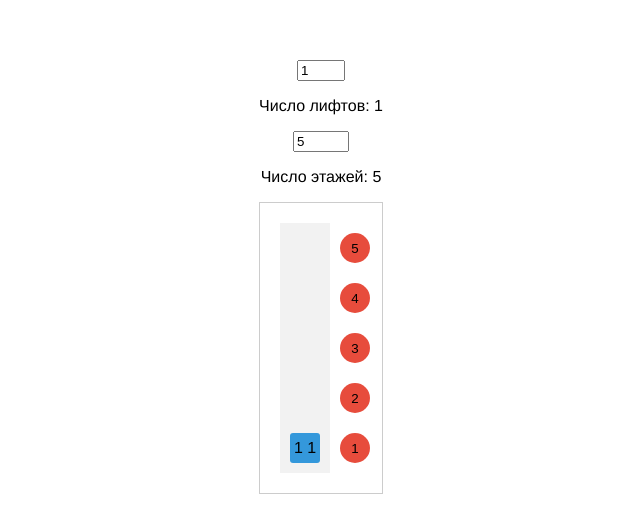
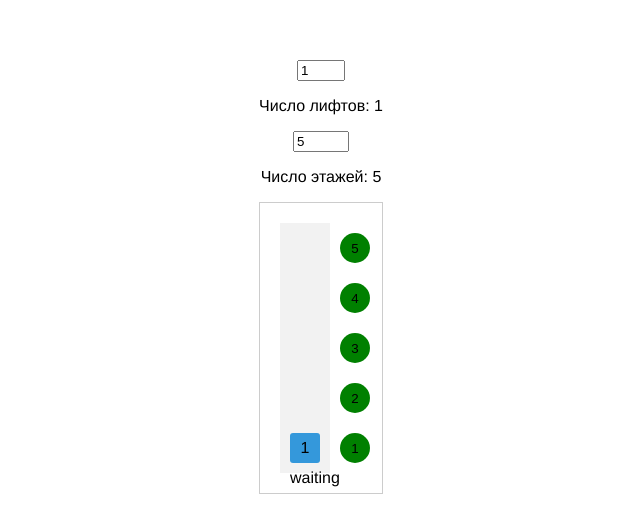
Before and after one commit to ivan-nor/trueconf-test, a Vue app: page / in a window 1280 px wide. Shown: the top 526 px of the page, without its empty margins (319-959 px from the left). Built offline with nearby package versions, Linux system fonts and the light colour scheme.

Commit message:
first worked version

```diff
--- a/src/App.vue
+++ b/src/App.vue
@@ -9,12 +9,14 @@
         <ElevatorComponent
           :floors="floors"
           :elevator="elevator"
+          :status="elevator.status"
         />
       </div>
         <CallButtons
           :floors="floors"
           :elevators="elevators"
           @callButton="callButton"
+          :queue="queue"
         />
     </div>
   </div>
@@ -38,7 +40,7 @@ export default {
       elevators: [],
       floors: [],
       freeElevators: [],
-      queue: []
+      queue: new Set()
     }
   },
   watch: {
@@ -47,21 +49,16 @@ export default {
     },
     numberOfFloors () {
       this.setFloors()
-    },
-    queue () {
-      console.log('APP watch QUEUE', this.queue)
-      this.callElevator(this.queue)
-    },
-    elevators () {
-      console.log('watch ELEV')
     }
   },
   methods: {
     watchCallsStack () {
-      console.log('WATCH CALLS STACK', this.queue)
-      // const nearestElevator = this.getNearestElevator()
-      // setTimeout(this.watchCallsStack, 1000) // ТАЙМЕР ОБНОВЛЕНИЯ
+      if (this.queue.size > 0) {
+        this.callElevator(this.queue)
+      }
+      setTimeout(this.watchCallsStack, 100) // ТАЙМЕР ОБНОВЛЕНИЯ
     },
+
     getNearestElevator (id) {
       const waitingElevators = this.elevators.filter(e => e.status === 'waiting') // свободные лифты
       const mappedOnModules = waitingElevators.map(e => ({ ...e, diff: Math.abs(e.currentFloor - id) })) // добавляем разницу с выбранным этажом
@@ -70,79 +67,70 @@ export default {
         const minId = Math.min(...mappedOnModules.filter(e => e.diff === minDiff).map(e => e.id)) // минимальный ID среди лифтов с минимальной разницей
         return (elevator.diff === minDiff && elevator.id === minId) ? elevator.id : acc
       }, {})
-      console.log('ближайший лифт:', _.find(this.elevators, { id: nearestElevatorId }))
       return _.find(this.elevators, { id: nearestElevatorId })
     },
 
     callButton (floor) { // отсюда идет задача в стек вызовов лифта
       const findElevatorsOnFloor = this.elevators.filter((e) => e.currentFloor === floor.id) // лифты на этаже
-      console.log('лифты на этаже', typeof floor.id, floor.id, findElevatorsOnFloor)
       if (findElevatorsOnFloor.length === 0) {
-        this.queue = [...this.queue, Number(floor.id)]
+        this.queue.add(Number(floor.id))
       }
-
-      // console.log('Вызван лифт на этаж:', floor, floor.id) // floor: { id, currentElevator }
-      // const nearestElevator = this.getNearestElevator(floor)
-      // console.log('Ближайший лифт: ', nearestElevator)
-      // nearestElevator.prevFloor = nearestElevator.currentFloor
-      // nearestElevator.currentFloor = floor.id
-      // nearestElevator.status = 'moving'
-      // const time = Math.abs(nearestElevator.prevFloor - nearestElevator.currentFloor) + 3
-      // // console.log('Вызван лифт на этаж:', floor, floor.id, 'Ближайший лифт: ', nearestElevator)
-      // console.log('before', nearestElevator.prevFloor, nearestElevator.currentFloor, time, nearestElevator.status)
-      // setTimeout(() => {
-      //   nearestElevator.status = 'waiting'
-      //   console.log('after', nearestElevator.status)
-      // }, time * 1000)
+      this.watchCallsStack()
     },
 
-    callElevator (id) {
-      console.log('CALL ELEVATOR QUEUE', this.queue, id)
-      console.log('Вызван лифт на этаж:', id, this.queue[0]) // floor: { id, currentElevator }
-      const nearestElevator = this.getNearestElevator(id)
-      console.log('Ближайший лифт: ', nearestElevator)
-      nearestElevator.prevFloor = nearestElevator.currentFloor
-      nearestElevator.currentFloor = this.queue[0]
-      nearestElevator.status = 'moving'
-      const time = Math.abs(nearestElevator.prevFloor - nearestElevator.currentFloor) + 3
-      // console.log('Вызван лифт на этаж:', floor, floor.id, 'Ближайший лифт: ', nearestElevator)
-      console.log('before', nearestElevator.prevFloor, nearestElevator.currentFloor, time, nearestElevator.status)
-      setTimeout(() => {
-        nearestElevator.status = 'waiting'
-        console.log('after', nearestElevator.status)
-      }, time * 1000)
+    callElevator () {
+      this.queue.forEach((callingFloorId) => {
+        const nearestElevator = this.getNearestElevator(callingFloorId)
+        const queueElevator = this.elevators.filter(e => e.currentFloor === callingFloorId)
+
+        if (!nearestElevator || queueElevator.length > 0) {
+          return
+        }
+
+        nearestElevator.status = 'moving'
+        nearestElevator.prevFloor = nearestElevator.currentFloor
+        nearestElevator.currentFloor = callingFloorId
+        const prevFloorOfNearestElevator = this.floors.filter(({ id }) => id === nearestElevator.prevFloor)[0]
+        const currentFloorOfNearestElevator = this.floors.filter(({ id }) => id === nearestElevator.currentFloor)[0]
+        prevFloorOfNearestElevator.elevatorsOnFloor = prevFloorOfNearestElevator.elevatorsOnFloor.filter(elevatorId => elevatorId !== nearestElevator.id)
+        currentFloorOfNearestElevator.elevatorsOnFloor.push(nearestElevator.id)
+        const time = Math.abs(nearestElevator.currentFloor - nearestElevator.prevFloor)
+
+        setTimeout(() => {
+          this.queue.delete(callingFloorId)
+          nearestElevator.status = 'resting'
+
+          setTimeout(() => {
+            nearestElevator.status = 'waiting'
+          }, 3000)
+        }, time * 1000)
+      })
     },
 
-    setElevators () { // ДОБАВИТЬ ИЗМЕНЕНИЕ СЕССИОНСТОР
+    setElevators () {
       localStorage.setItem('numberOfElevators', +this.numberOfElevators)
       const count = localStorage.getItem('numberOfElevators')
-      console.log('set elevators', this.numberOfElevators, count)
       const newElevators = []
-      for (let i = 1; i <= this.numberOfElevators; i += 1) {
-        newElevators.push({ id: i, currentFloor: 1, status: 'waiting', prevFloor: null }) // waiting, moving, resting
+      for (let i = 1; i <= count; i += 1) {
+        newElevators.push({ id: i, currentFloor: 1, status: 'waiting', prevFloor: 1 }) // waiting, moving, resting
       }
       this.elevators = newElevators
     },
 
-    setFloors () { // ДОБАВИТЬ ИЗМЕНЕНИЕ СЕССИОНСТОР
+    setFloors () {
       localStorage.setItem('numberOfFloors', +this.numberOfFloors)
       const count = localStorage.getItem('numberOfFloors')
-      console.log('set floors', this.numberOfFloors, count)
       const newFloors = []
       for (let i = 1; i <= count; i += 1) {
-        newFloors.push({ id: i })
+        newFloors.push({ id: i, elevatorsOnFloor: this.elevators.map(e => e.currentFloor).filter(c => c === i) })
       }
       localStorage.setItem('numberOfFloors', newFloors.length)
       this.floors = newFloors
     }
   },
-  updated () {
-    console.log('updated APP')
-  },
   created () {
     this.setElevators()
     this.setFloors()
-    console.log('created', localStorage.getItem('numberOfElevators'), localStorage.getItem('numberOfFloors'))
   }
 }
 </script>
--- /dev/null
+++ b/src/components/ButtonComponent.vue
@@ -0,0 +1,46 @@
+<template>
+      <button
+        :key="floor.id"
+        @click="callButton(floor)"
+        :style="getBackgroung"
+      >
+        <div>
+          {{ floor.id }}
+        </div>
+      </button>
+</template>
+
+<script>
+export default {
+  props: {
+    floor: Object,
+    elevators: Array,
+    queue: Set,
+    status: Boolean,
+    elevatorsOnFloor: Array
+  },
+  methods: {
+    callButton (floor) {
+      this.$emit('callButton', floor)
+    }
+  },
+  computed: {
+    getBackgroung () {
+      const color = this.queue.has(this.floor.id) ? 'yellow' : 'green'
+      const style = { 'background-color': color }
+      return style
+    }
+  }
+}
+</script>
+
+<style scoped>
+button {
+  width: 30px;
+  height: 30px;
+  border: none;
+  border-radius: 50%;
+  margin: 10px 0px 10px 10px;
+  cursor: pointer;
+}
+</style>
--- a/src/components/CallButtons.vue
+++ b/src/components/CallButtons.vue
@@ -1,20 +1,29 @@
 <template>
     <div class="buttons">
-      <button
+      <ButtonComponent
         v-for="floor in floors"
         :key="floor.id"
-        @click="callButton(floor)"
-      >
-        {{ floor.id }}
-      </button>
+        @callButton="callButton"
+        :floor="floor"
+        :elevators="elevators"
+        :elevatorsOnFloor="floor.elevatorsOnFloor"
+        :queue="queue"
+        :status="getStatus"
+      />
     </div>
 </template>
 
 <script>
+import ButtonComponent from './ButtonComponent.vue'
+
 export default {
+  components: {
+    ButtonComponent
+  },
   props: {
     floors: Array,
-    elevators: Array
+    elevators: Array,
+    queue: Set
   },
   methods: {
     callButton (floor) {
@@ -35,14 +44,4 @@ export default {
   flex-direction: column-reverse; /* Отображение кнопок сверху вниз */
   align-items: center; /* Выравнивание по центру по горизонтали */
 }
-
-button {
-  width: 30px;
-  height: 30px;
-  background-color: #e74c3c;
-  border: none;
-  border-radius: 50%;
-  margin: 10px 0px 10px 10px;
-  cursor: pointer;
-}
 </style>
--- a/src/components/ElevatorComponent.vue
+++ b/src/components/ElevatorComponent.vue
@@ -4,7 +4,10 @@
       class="elevator"
       :style="elevatorStyle"
       :class="blinkingClass"
-    >{{ elevator.id }} {{ elevator.currentFloor }}</div>
+      :direction="getDirection"
+    >
+      {{ getDirection }} {{ elevator.currentFloor }} {{ this.elevator.status }}
+    </div>
   </div>
 </template>
 
@@ -12,63 +15,34 @@
 export default {
   props: {
     elevator: Object,
-    floors: Object
+    floors: Object,
+    status: String
   },
   data () {
     return {
-      isBlinking: false
-    }
-  },
-  watch: {
-    elevatorStyle: function (prev, next) { // исправить задержку и добавить изменение состояния лифта
-      console.log('WATCH', prev, next)
-
-      const { currentFloor, prevFloor } = this.elevator
-      const time = Math.abs(currentFloor - prevFloor)
-      const delay = time + 3
-      console.log('ANIMATION time, delay', time, delay)
-
-      this.isBlinking = true
-      // this.elevator.status = 'resting'
-
-      setTimeout(() => {
-        this.isBlinking = false
-        // this.elevator.status = 'waiting'
-      }, delay * 1000)
+      isBlinking: this.elevator.status === 'resting',
+      direction: Math.sign(this.elevator.currentFloor - this.elevator.prevFloor),
+      isMoving: this.elevator.status === 'resting'
     }
   },
   computed: {
     blinkingClass () {
-      return this.isBlinking ? 'blinking' : ''
+      return this.status === 'resting' ? 'blinking' : ''
     },
     elevatorStyle () {
       const { currentFloor, prevFloor } = this.elevator
       const time = Math.abs(currentFloor - prevFloor)
       const transition = `margin-bottom ${time}s ease-in-out`
       const styles = { 'margin-bottom': `${10 + (currentFloor - 1) * 50}px`, transition }
-      // console.log('COMPUTED', styles)
+
       return styles
+    },
+    getDirection () {
+      if (this.status !== 'moving') return null
+      const direction = Math.sign(this.elevator.currentFloor - this.elevator.prevFloor)
+      if (direction === 0) return null
+      return (direction > 0) ? '↑' : '↓'
     }
-  },
-  updated () {
-    console.log('update ELEVATOR', this.elevator.id, this.elevator.currentFloor)
-  },
-  methods: {
-    // moveElevator (newFloor, oldFloor) { // ДОЛЖНА БЫТЬ АНИМАЦИЯ ЗДЕСЬ ?
-    //   console.log('move elevator', newFloor, oldFloor)
-    // const floorHeight = 100
-
-    // const positionChange = (oldFloor - newFloor) * floorHeight
-
-    // const elevatorElement = this.$ref.querySelector('.elevator')
-    // elevatorElement.style.transition = 'bottom 1s ease'
-    // elevatorElement.style.bottom = `${positionChange}px`
-
-    // setTimeout(() => {
-    //   elevatorElement.style.transition = 'none'
-    //   elevatorElement.style.bottom = '0px'
-    // }, 500)
-    // }
   }
 }
 </script>
@@ -97,7 +71,7 @@ export default {
 }
 
 .blinking {
-  animation: blink 3s ease-in-out 2s infinite alternate forwards;
+  animation: blink 3s ease-in-out 0s infinite alternate forwards;
 }
 
 @keyframes blink {
```
